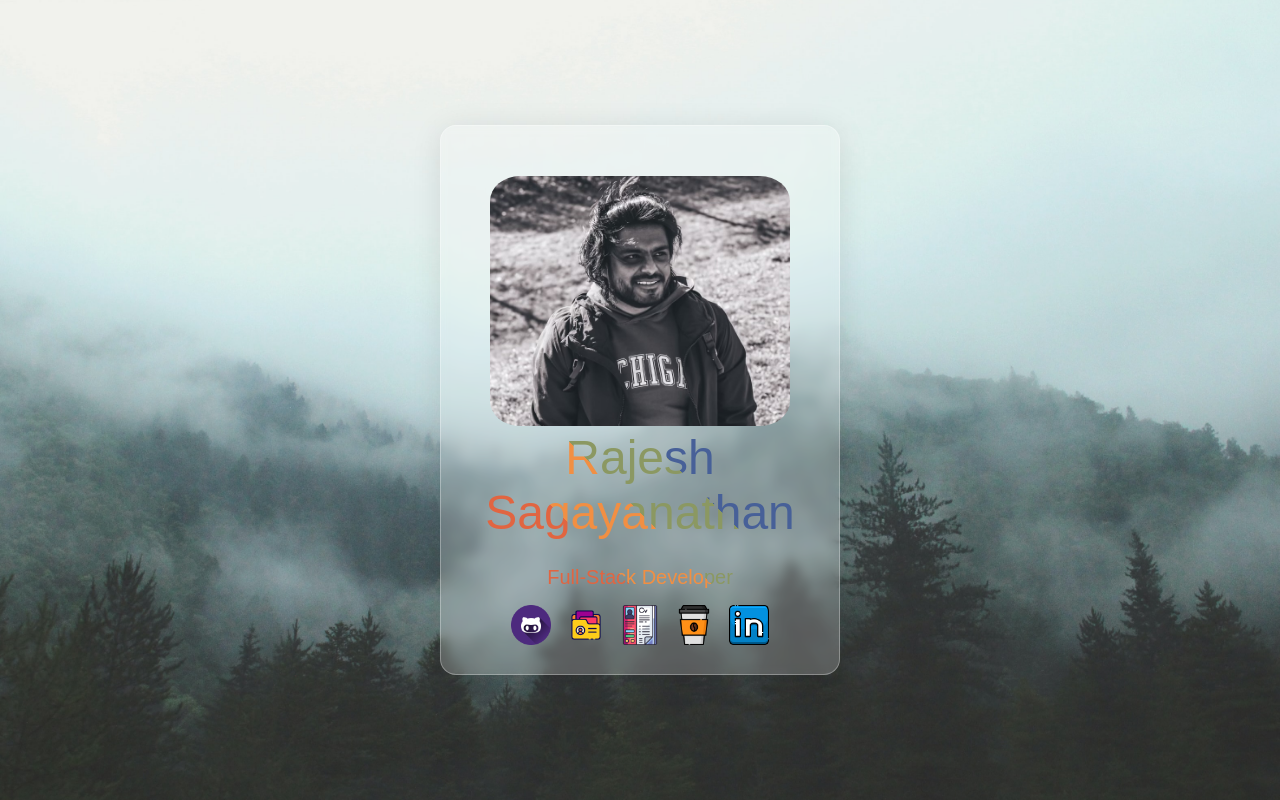
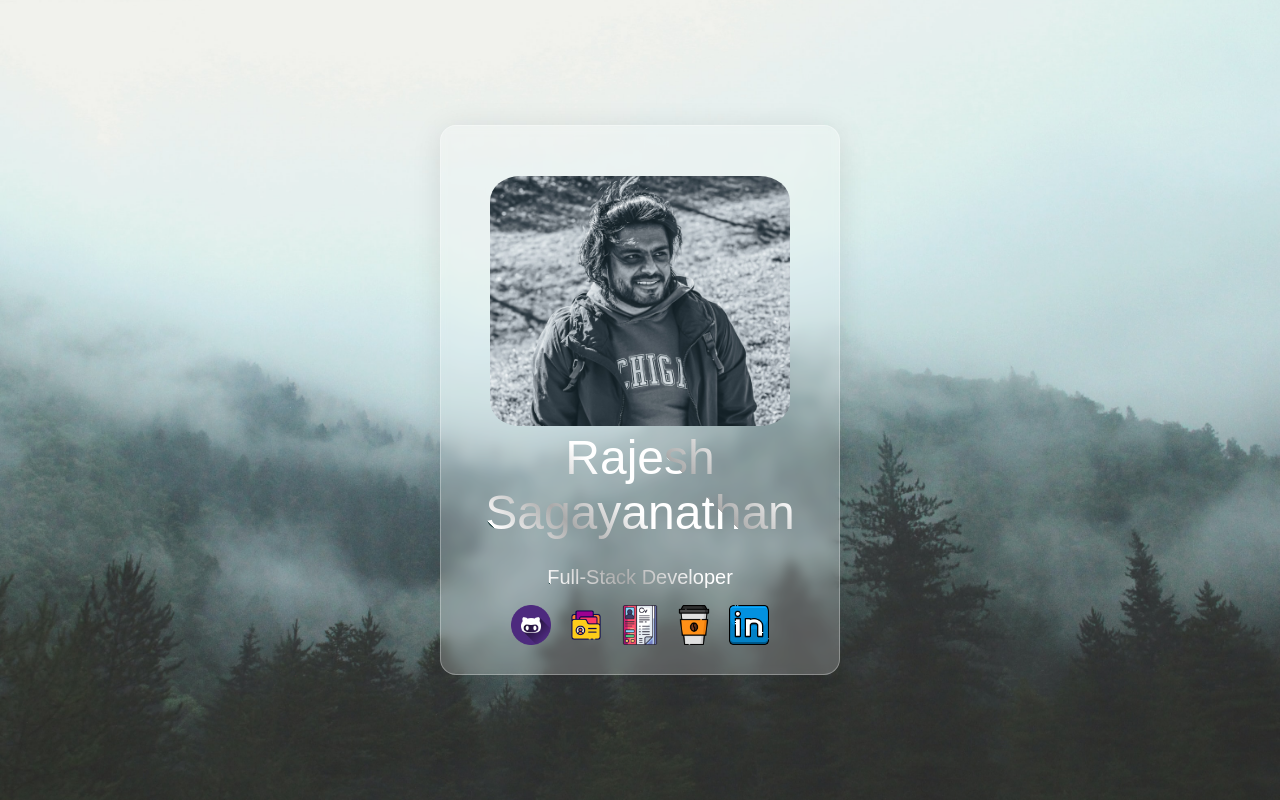
Before and after one commit to Rajesh-a11y/profileCardUITilt, a plain HTML site: page index.html in a window 1280 px wide. Drawn offline with Linux system fonts and the light colour scheme.

Commit message:
changed the profile picture(gave it a blur effect, draft for now can be changed in the future) + changed the gradient colors for the text which blends with the background image.

```diff
--- a/index.html
+++ b/index.html
@@ -20,7 +20,7 @@
     <!-- Container box for the main content -->
     <div class="container">
       <div class="card" data-tilt="">
-          <img src="./images/IMG_3845.jpg" alt="Picture">
+          <img src="./images/20210327_132428000_iOS.jpg" alt="Picture">
             <h2>Rajesh Sagayanathan<br/><span>Full-Stack Developer</span></h2>
 
         <!-- Social links -->
--- a/style.css
+++ b/style.css
@@ -33,12 +33,11 @@
   width: 300px;
   height: 250px;
   border-radius: 10%;
-
   object-fit: cover;
 }
 
 /* Animation during the start of the page */
-@keyframes rainbow-text-simple-animation-rev {
+@keyframes text-simple-animation-rev {
   0% {
       background-size: 650%;
   }
@@ -51,7 +50,7 @@
 }
 
 /* Rainbow text animation */
-@keyframes rainbow-text-simple-animation {
+@keyframes text-simple-animation {
   0% {
       background-size: 100%;
   }
@@ -81,12 +80,13 @@
   cursor: pointer;
 
   /* Fallback: Set a background color. */
-  background-color: #CA4246;
-
+  /* background-color: #CA4246; */
+    background-color: #D3D3D3;
   /* Create the gradient. */
    background-image: linear-gradient(
         45deg,
-        #CA4246 16.666%,
+
+        /* #CA4246 16.666%,
         #E16541 16.666%,
         #E16541 33.333%,
         #F18F43 33.333%,
@@ -95,7 +95,17 @@
         #8B9862 66.666%,
         #476098 66.666%,
         #476098 83.333%,
-        #A7489B 83.333%);
+        #A7489B 83.333%); */
+        #2F4F4F 17.3999%,
+        #fff 16.666%,
+        #A9A9A9 33.333%,
+        #A9A9A9 33.333%,
+        #fff 50%,
+        #fff 50%,
+        #fff 66.666%,
+        #A9A9A9 66.666%,
+        #fff 83.666%,
+        #fff 83.333%);
 
   /* Set the background size and repeat properties. */
   background-size: 100%;
@@ -108,7 +118,7 @@
 
   /* Animate the text when loading the element. */
     /* This animates it on page load and when hovering out. */
-    animation: rainbow-text-simple-animation-rev 0.75s ease forwards;
+    animation: text-simple-animation-rev 0.75s ease forwards;
 
 
 
@@ -132,7 +142,7 @@
 }
 
 .card h2:hover{
-  animation: rainbow-text-simple-animation 0.5s ease-in forwards;
+  animation: text-simple-animation 0.5s ease-in forwards;
 }
 
 .card h2 span{
```
Also changed, not shown: images/20210327_132428000_iOS.jpg (added).
